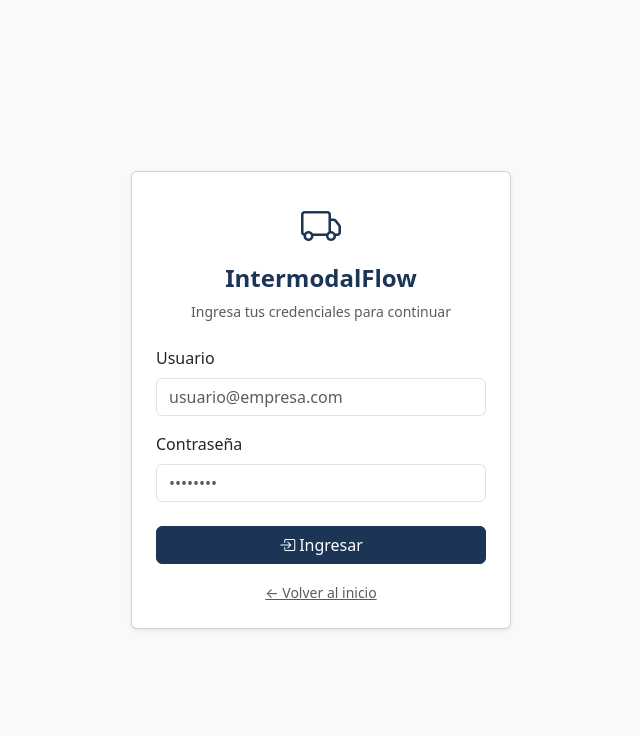
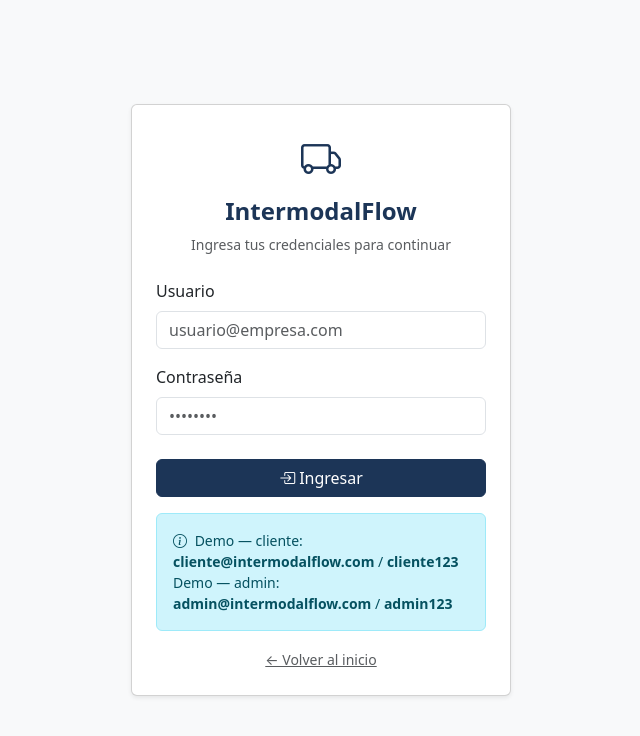
Before and after one commit to upc-grupo02-desarrollo-entorno-web/web_app_logistico, an Angular app: page /login in a window 1280 px wide. Shown: the top 736 px of the page, without its empty margins (319-959 px from the left). Built offline with nearby package versions, Linux system fonts and the light colour scheme.

Commit message:
login real

```diff
--- a/src/app/client/login/login.html
+++ b/src/app/client/login/login.html
@@ -6,21 +6,37 @@
         <h1 class="h4 mt-2 fw-bold text-if-primary">IntermodalFlow</h1>
         <p class="text-muted small">Ingresa tus credenciales para continuar</p>
       </div>
+
+      @if (error) {
+        <div class="alert alert-danger py-2 small">
+          <i class="bi bi-exclamation-circle me-1"></i>Usuario o contraseña incorrectos.
+        </div>
+      }
+
+      <form (ngSubmit)="ingresar()">
         <div class="mb-3">
           <label class="form-label" for="usuario">Usuario</label>
-        <input type="text" class="form-control" id="usuario"
-               placeholder="usuario@empresa.com" [(ngModel)]="usuario">
+          <input type="text" class="form-control" id="usuario" name="usuario"
+                 placeholder="usuario@empresa.com" [(ngModel)]="usuario" required>
         </div>
         <div class="mb-4">
           <label class="form-label" for="clave">Contraseña</label>
-        <input type="password" class="form-control" id="clave"
-               placeholder="••••••••" [(ngModel)]="clave">
+          <input type="password" class="form-control" id="clave" name="clave"
+                 placeholder="••••••••" [(ngModel)]="clave" required>
         </div>
         <div class="d-grid">
-        <a class="btn btn-if-primary" routerLink="/cliente/dashboard">
+          <button type="submit" class="btn btn-if-primary">
             <i class="bi bi-box-arrow-in-right me-1"></i>Ingresar
-        </a>
+          </button>
         </div>
+      </form>
+
+      <div class="alert alert-info small mt-3 mb-0">
+        <i class="bi bi-info-circle me-1"></i>
+        Demo — cliente: <strong>cliente&#64;intermodalflow.com</strong> / <strong>cliente123</strong><br>
+        Demo — admin: <strong>admin&#64;intermodalflow.com</strong> / <strong>admin123</strong>
+      </div>
+
       <div class="text-center mt-3">
         <a routerLink="/home" class="text-muted small">← Volver al inicio</a>
       </div>
--- a/src/app/client/login/login.ts
+++ b/src/app/client/login/login.ts
@@ -1,6 +1,7 @@
 import { Component } from '@angular/core';
-import { RouterLink } from '@angular/router';
+import { Router, RouterLink } from '@angular/router';
 import { FormsModule } from '@angular/forms';
+import { Auth } from '../../core/services/auth';
 
 @Component({
   selector: 'app-login',
@@ -9,6 +10,23 @@ import { FormsModule } from '@angular/forms';
   styleUrl: './login.css',
 })
 export class Login {
+
   usuario = '';
-  clave   = '';
+  clave = '';
+  error = false;
+
+  constructor(private auth: Auth, private router: Router) {}
+
+  ingresar(): void {
+    const usuarioAutenticado = this.auth.login(this.usuario, this.clave);
+
+    if (!usuarioAutenticado) {
+      this.error = true;
+      return;
+    }
+
+    this.error = false;
+    const destino = usuarioAutenticado.rol === 'admin' ? '/admin/dashboard' : '/cliente/dashboard';
+    this.router.navigate([destino]);
+  }
 }
--- a/src/app/shared/navbar-app/navbar-app.ts
+++ b/src/app/shared/navbar-app/navbar-app.ts
@@ -1,5 +1,6 @@
 import { Component } from '@angular/core';
-import { RouterLink } from '@angular/router';
+import { Router, RouterLink } from '@angular/router';
+import { Auth } from '../../core/services/auth';
 
 @Component({
   selector: 'app-navbar-app',
@@ -7,4 +8,20 @@ import { RouterLink } from '@angular/router';
   templateUrl: './navbar-app.html',
   styleUrl: './navbar-app.css',
 })
-export class NavbarApp {}
+export class NavbarApp {
+
+  constructor(private auth: Auth, private router: Router) {}
+
+  get usuario() {
+    return this.auth.obtenerUsuarioActual();
+  }
+
+  get inicio(): string {
+    return this.usuario?.rol === 'admin' ? '/admin/dashboard' : '/cliente/dashboard';
+  }
+
+  salir(): void {
+    this.auth.logout();
+    this.router.navigate(['/login']);
+  }
+}
```
Lines whose indentation alone changed are shown as unchanged.
